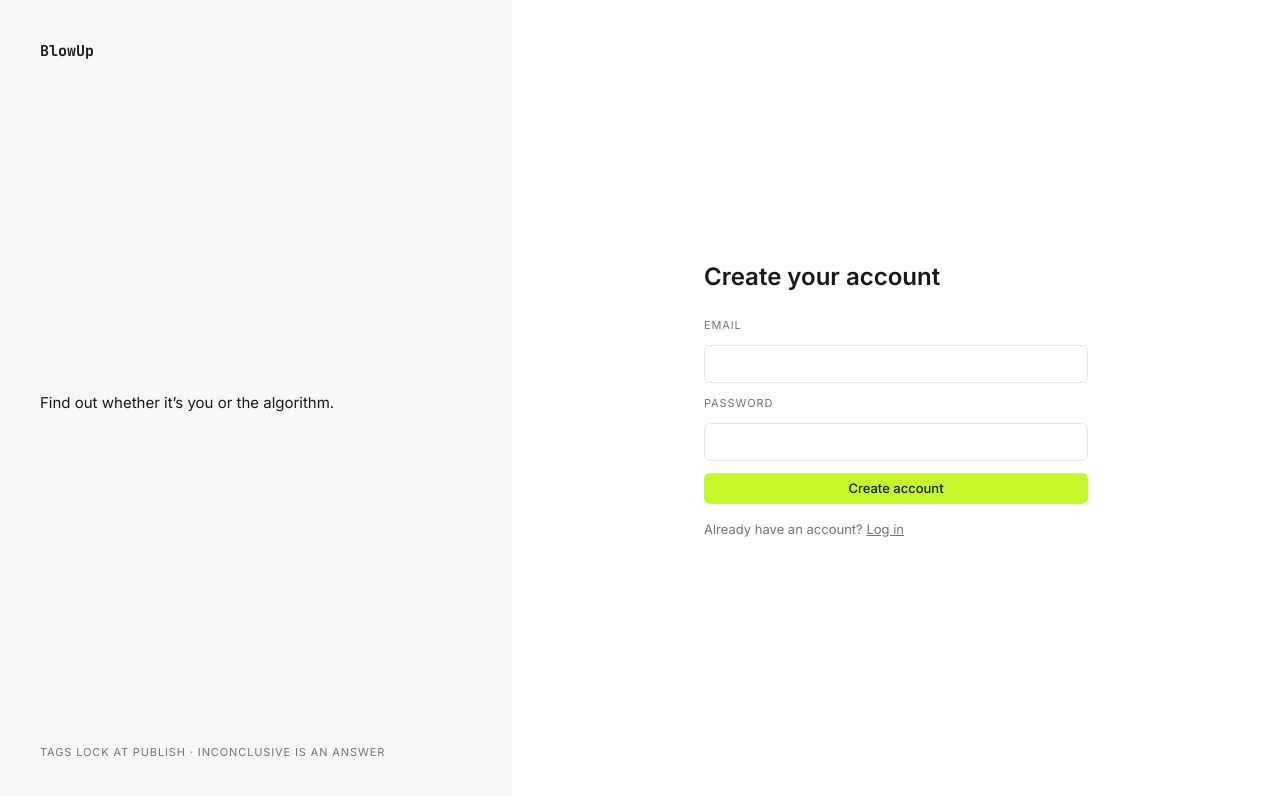
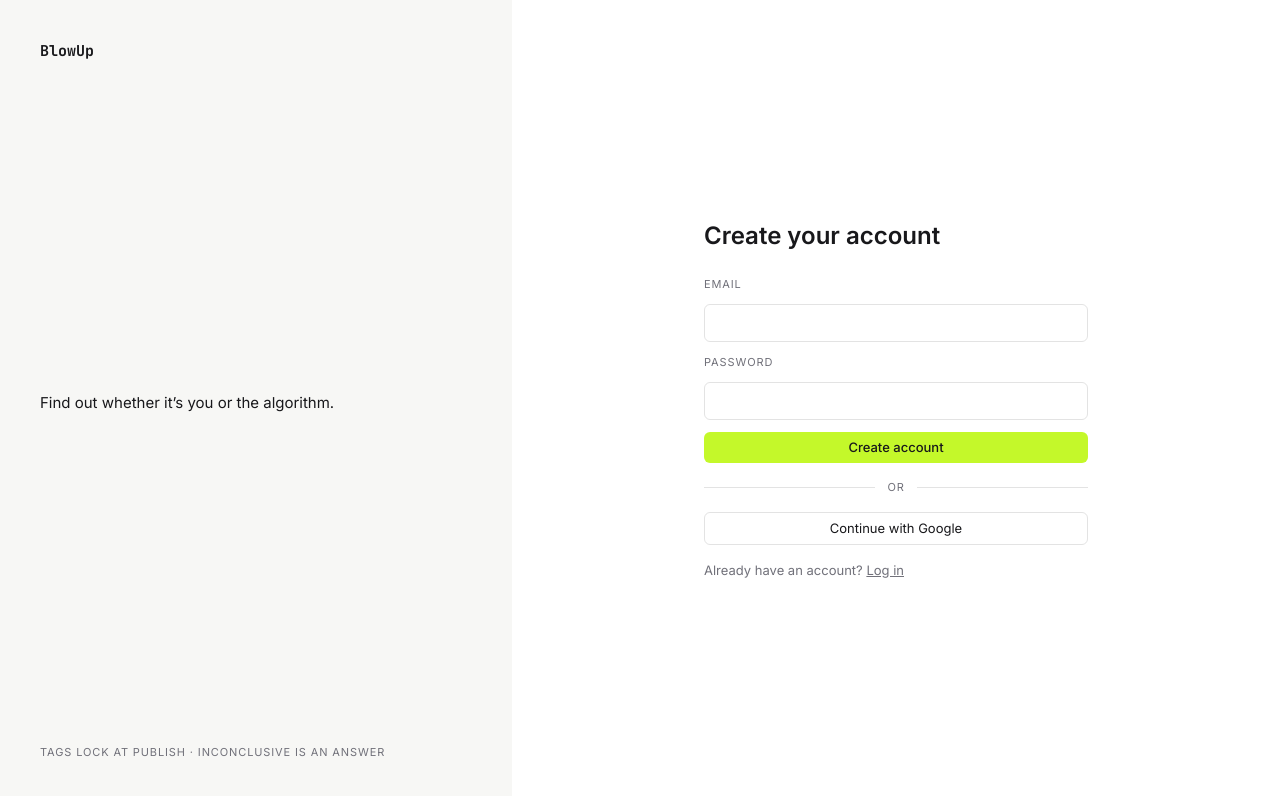
Before and after one commit to maximillionare2030/blow-up-frontend, a Next.js app: page /signup in a window 1280 px wide. Shown: the top 796 px of the page. Built offline with nearby package versions, Linux system fonts and the light colour scheme.

Commit message:
feat: Continue with Google on login and signup

```diff
--- a/app/(auth)/login/page.tsx
+++ b/app/(auth)/login/page.tsx
@@ -43,6 +43,15 @@ export default function LoginPage() {
           className="rounded-[6px] border border-hairline px-3 py-2 text-[13px]" required  />
         <Button type="submit" disabled={busy}>Log in</Button>
       </form>
+      <div className="my-4 flex items-center gap-3">
+        <span className="h-px flex-1 bg-hairline" />
+        <span className="label-11 text-neutral">or</span>
+        <span className="h-px flex-1 bg-hairline" />
+      </div>
+      <a href="/api/v1/auth/google/start"
+        className="block rounded-[6px] border border-hairline px-3 py-1.5 text-center text-[13px] hover:border-ink">
+        Continue with Google
+      </a>
       <p className="mt-4 text-[13px] text-neutral">
         New here? <Link className="underline" href="/signup">Create an account</Link>
       </p>
--- a/app/(auth)/signup/page.tsx
+++ b/app/(auth)/signup/page.tsx
@@ -39,6 +39,15 @@ export default function SignupPage() {
           className="rounded-[6px] border border-hairline px-3 py-2 text-[13px]" required minLength={8} />
         <Button type="submit" disabled={busy}>Create account</Button>
       </form>
+      <div className="my-4 flex items-center gap-3">
+        <span className="h-px flex-1 bg-hairline" />
+        <span className="label-11 text-neutral">or</span>
+        <span className="h-px flex-1 bg-hairline" />
+      </div>
+      <a href="/api/v1/auth/google/start"
+        className="block rounded-[6px] border border-hairline px-3 py-1.5 text-center text-[13px] hover:border-ink">
+        Continue with Google
+      </a>
       <p className="mt-4 text-[13px] text-neutral">
         Already have an account? <Link className="underline" href="/login">Log in</Link>
       </p>
```
Also changed, not shown: 1 other file (tests, documents, lock files or other folders).
